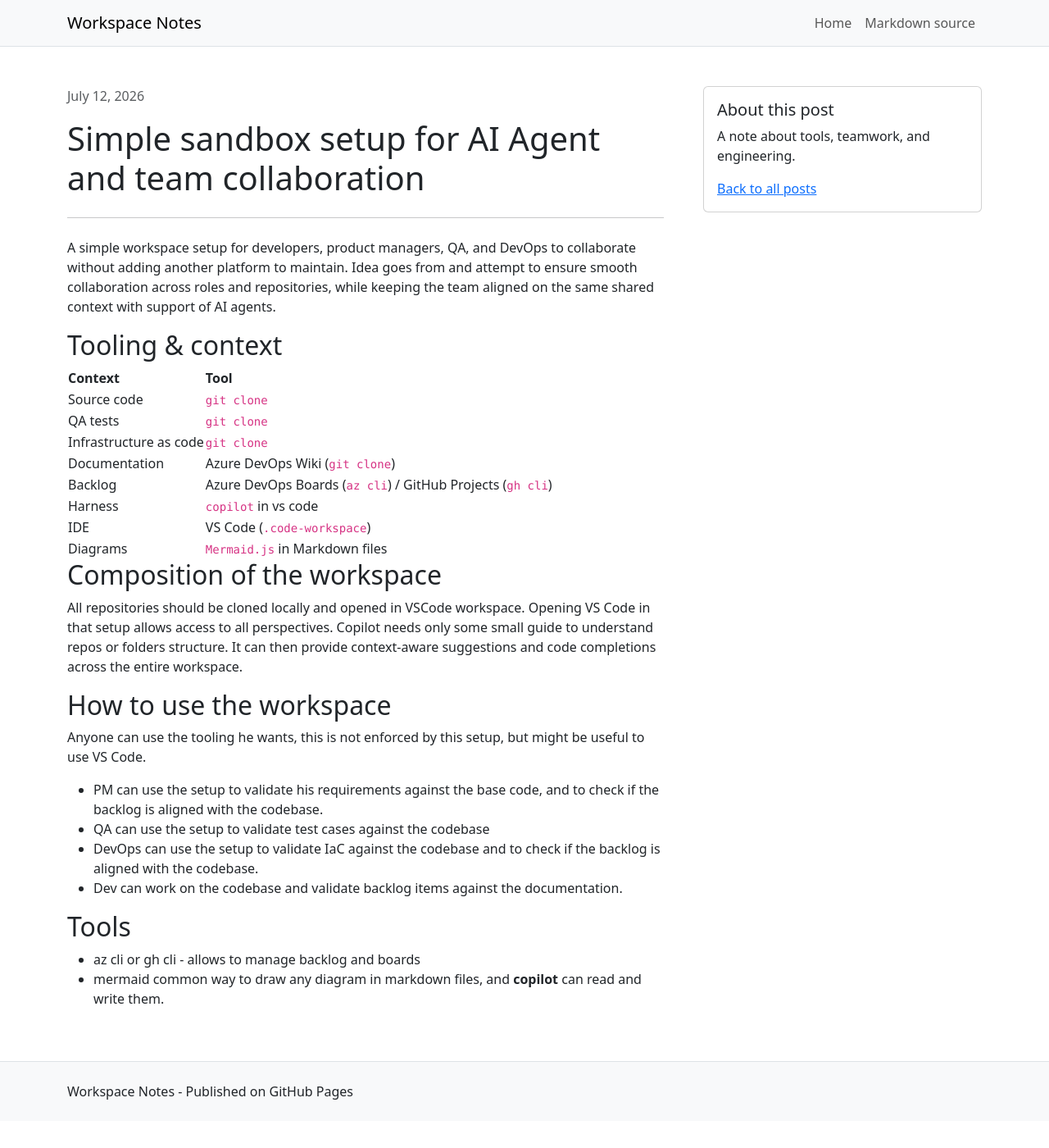
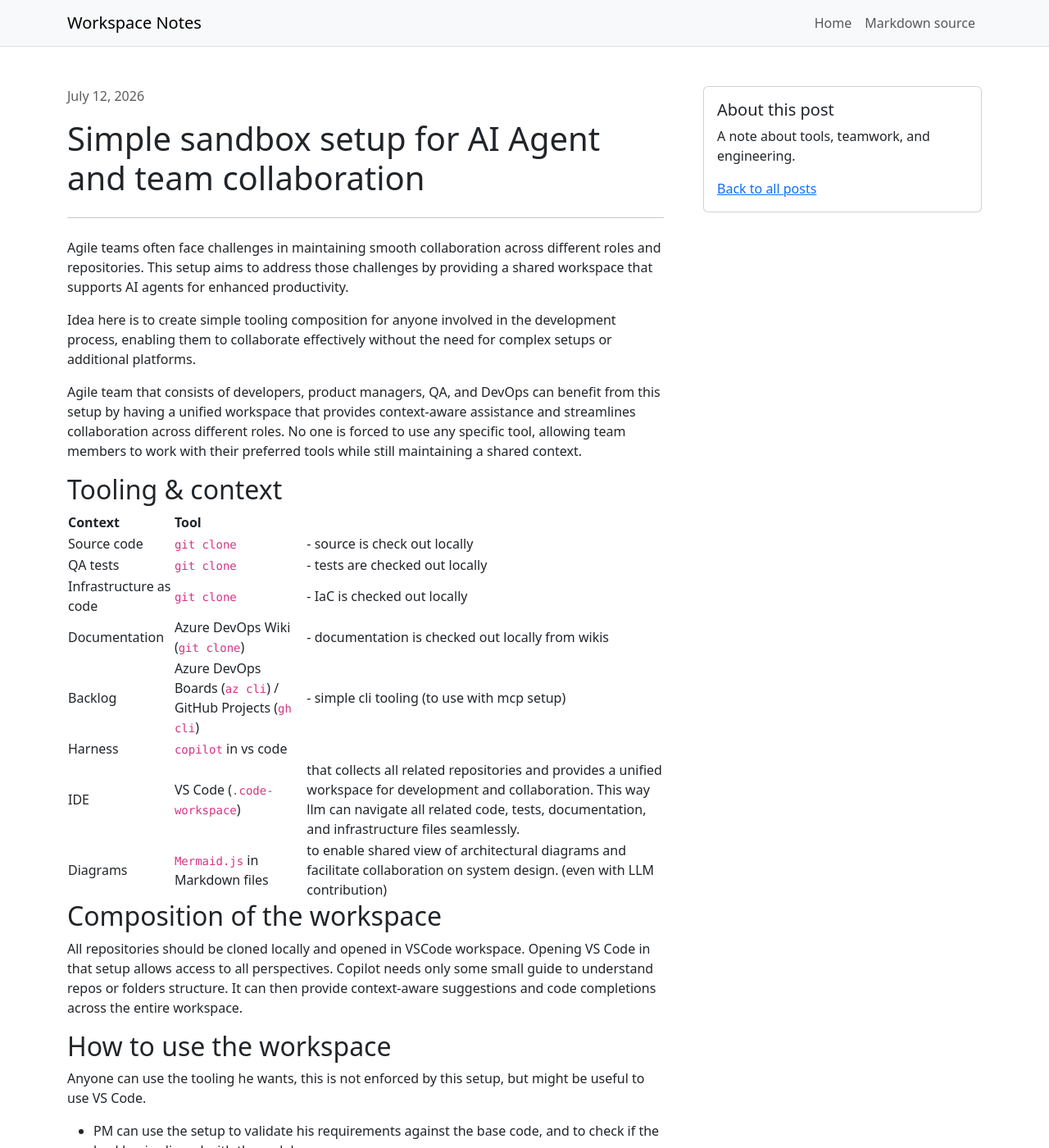
Before and after one commit to llaagg/blog, a Jekyll site: the page built from _posts/2026-07-12-multi-role-team-starter-pack.md, in a window 1280 px wide and 1400 px high. Shown: the whole window at 82% size. Built offline with Jekyll 4.4.1, drawn with Linux system fonts in a browser that asks for light colours; a script that is not in the unit is left out.

Commit message:
update: refine multi-role team starter pack content and remove outdated README

```diff
--- a/_posts/2026-07-12-multi-role-team-starter-pack.md
+++ b/_posts/2026-07-12-multi-role-team-starter-pack.md
@@ -4,20 +4,24 @@ title: Simple sandbox setup for AI Agent and team collaboration
 date: 2026-07-12
 ---
 
-A simple workspace setup for developers, product managers, QA, and DevOps to collaborate without adding another platform to maintain. Idea goes from and attempt to ensure smooth collaboration across roles and repositories, while keeping the team aligned on the same shared context with support of AI agents.
+Agile teams often face challenges in maintaining smooth collaboration across different roles and repositories. This setup aims to address those challenges by providing a shared workspace that supports AI agents for enhanced productivity.
+
+Idea here is to create simple tooling composition for anyone involved in the development process, enabling them to collaborate effectively without the need for complex setups or additional platforms.
+
+Agile team that consists of developers, product managers, QA, and DevOps can benefit from this setup by having a unified workspace that provides context-aware assistance and streamlines collaboration across different roles. No one is forced to use any specific tool, allowing team members to work with their preferred tools while still maintaining a shared context.
 
 ## Tooling & context
 
 | Context | Tool |
 | --- | --- |
-| Source code | `git clone` |
-| QA tests | `git clone` |
-| Infrastructure as code | `git clone` |
-| Documentation | Azure DevOps Wiki (`git clone`)  |
-| Backlog | Azure DevOps Boards (`az cli`) / GitHub Projects (`gh cli`) |
+| Source code | `git clone` | - source is check out locally
+| QA tests | `git clone` | - tests are checked out locally
+| Infrastructure as code | `git clone` | - IaC is checked out locally
+| Documentation | Azure DevOps Wiki (`git clone`)  | - documentation is checked out locally from wikis
+| Backlog | Azure DevOps Boards (`az cli`) / GitHub Projects (`gh cli`) | - simple cli tooling (to use with mcp setup)
 | Harness | `copilot` in vs code |
-| IDE | VS Code (`.code-workspace`) |
-| Diagrams | `Mermaid.js` in Markdown files |
+| IDE | VS Code (`.code-workspace`) |  that collects all related repositories and provides a unified workspace for development and collaboration. This way llm can navigate all related code, tests, documentation, and infrastructure files seamlessly.
+| Diagrams | `Mermaid.js` in Markdown files | to enable shared view of architectural diagrams and facilitate collaboration on system design. (even with LLM contribution)
 
 ## Composition of the workspace
 All repositories should be cloned locally and opened in VSCode workspace. Opening VS Code in that setup allows access to all perspectives. Copilot needs only some small guide to understand repos or folders structure. It can then provide context-aware suggestions and code completions across the entire workspace.
```
Also changed, not shown: workspace-01/Readme.md (deleted, +0 -82 lines).
